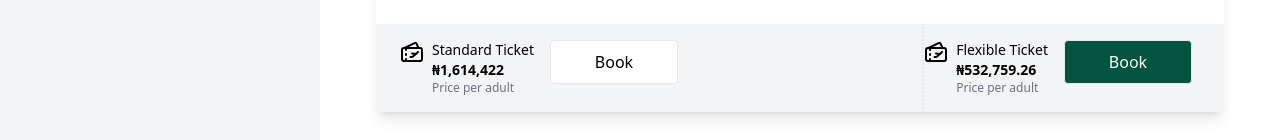
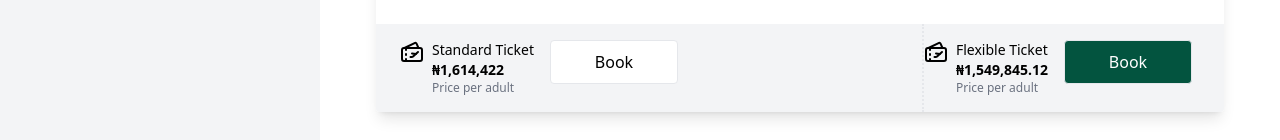
Before and after one commit to oladsdan/flight, a React (Vite) app in the folder client/: page /flightsearchcard in a window 1280 px wide. Shown: the part 812-952 px from the top of the page. Built offline with nearby package versions, Linux system fonts and the light colour scheme.

Commit message:
change the randome num

```diff
--- a/client/src/components/FlightDetailsCardResult.jsx
+++ b/client/src/components/FlightDetailsCardResult.jsx
@@ -35,7 +35,7 @@ const FlightDetailsCardResult = ({item}) => {
             hour12: false,
         });
 
-        const ran = (Math.random() * (1.2 - 0.1) + 0.1).toFixed(2);
+        const ran = (Math.random() * (1.2 - 0.9) + 0.9).toFixed(2);
         const flexiblePrice = item?.price?.raw * ran;
         const formattedFlexiblePrice = flexiblePrice.toLocaleString("en-NG", {
           style: "currency",
@@ -43,7 +43,7 @@ const FlightDetailsCardResult = ({item}) => {
             minimumFractionDigits: 0
         });
 
-
+    1
 
   return (
     <div>
```
